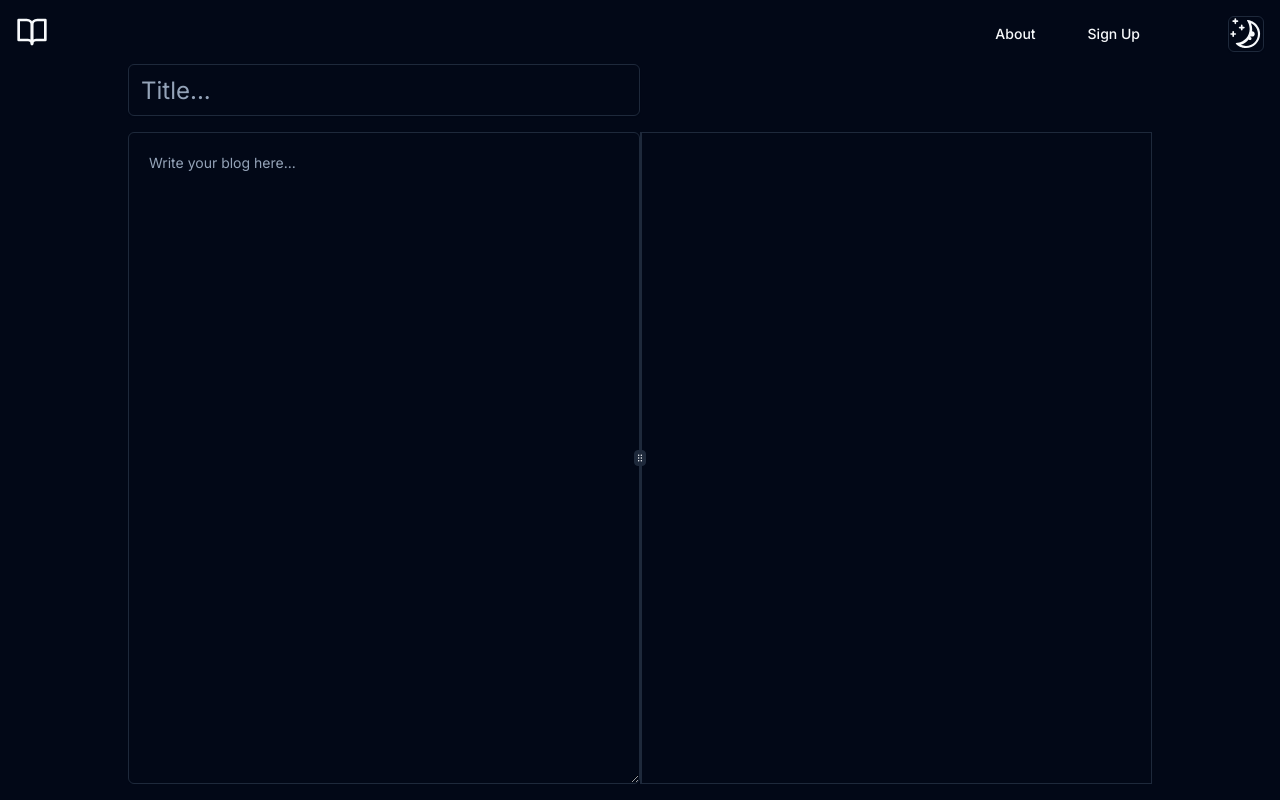
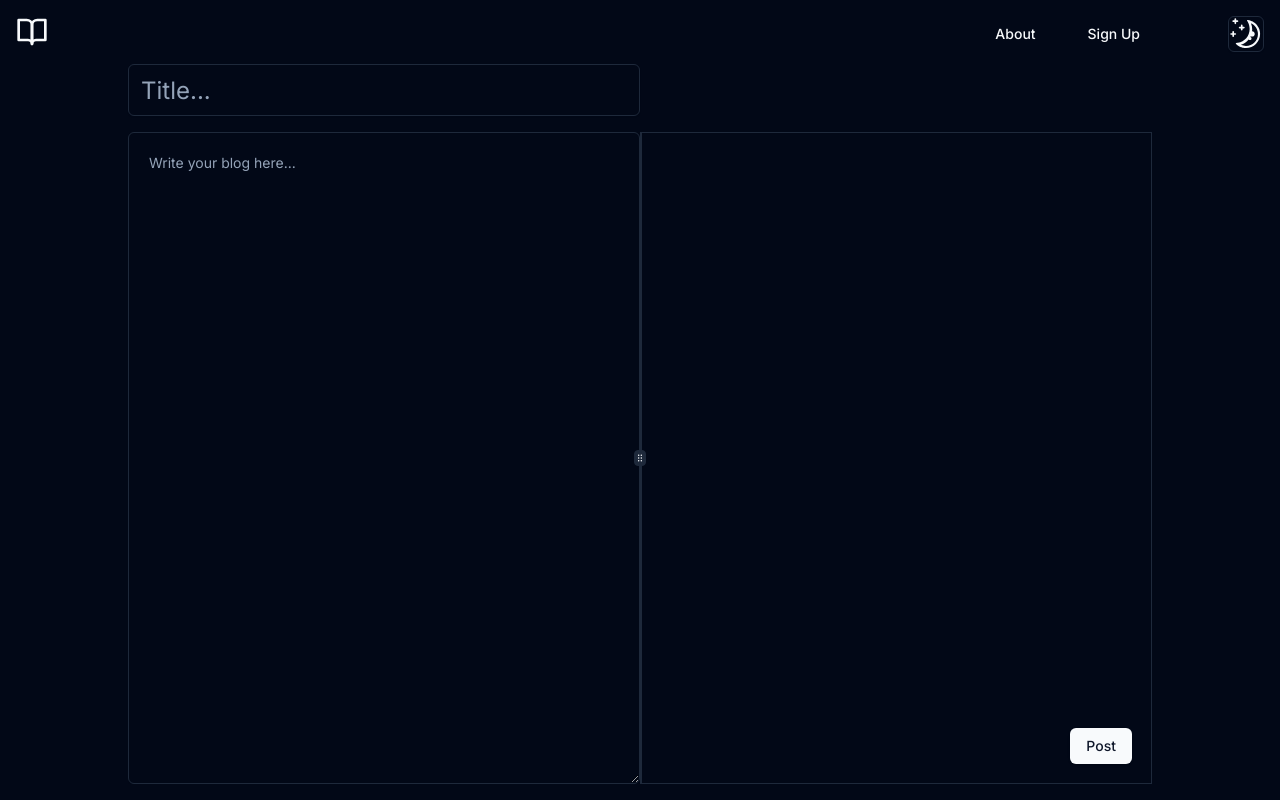
Before and after one commit to S1ro1/blogsie, a Next.js app: page /blog/new in a window 1280 px wide. Built offline with nearby package versions, Linux system fonts and the light colour scheme; no server answers; what @next/env would draw is missing.

Commit message:
Another blog form cleanup

```diff
--- a/app/blog/new/page.tsx
+++ b/app/blog/new/page.tsx
@@ -6,9 +6,8 @@ import Markdown from 'react-markdown'
 import remarkGfm from 'remark-gfm'
 import {useState} from "react";
 import {Textarea} from "@/components/ui/textarea";
-import {Prism as SyntaxHighlighter} from 'react-syntax-highlighter'
-import {dark} from 'react-syntax-highlighter/dist/esm/styles/prism'
 import {ScrollArea} from "@/components/ui/scroll-area";
+import {Button} from "@/components/ui/button";
 
 
 export default function Page() {
@@ -19,7 +18,7 @@ export default function Page() {
 
   return (
     <div className={"flex justify-center h-[90vh]"}>
-      <form className={"flex flex-col w-[80%] items-start h-full gap-y-4 min-h-full"}>
+      <form className={"flex flex-col w-[80%] items-start gap-y-4 h-full"}>
         <div className={"flex flex-row text-left w-full items-center"}>
           <Input
             type={"text"}
@@ -30,7 +29,7 @@ export default function Page() {
           />
           <h1 className={"text-4xl mx-5"}>{title}</h1>
         </div>
-        <ResizablePanelGroup direction="horizontal">
+        <ResizablePanelGroup direction="horizontal" className={"relative"}>
           <ResizablePanel defaultSize={50}>
             <Textarea
               value={text}
@@ -45,6 +44,7 @@ export default function Page() {
               <Markdown remarkPlugins={[remarkGfm]} className={"markdown p-5 overflow-scroll"}>{text}</Markdown>
             </ScrollArea>
           </ResizablePanel>
+          <Button className={"absolute bottom-0 right-0 m-5"} type={"submit"}>Post</Button>
         </ResizablePanelGroup>
       </form>
     </div>
```
